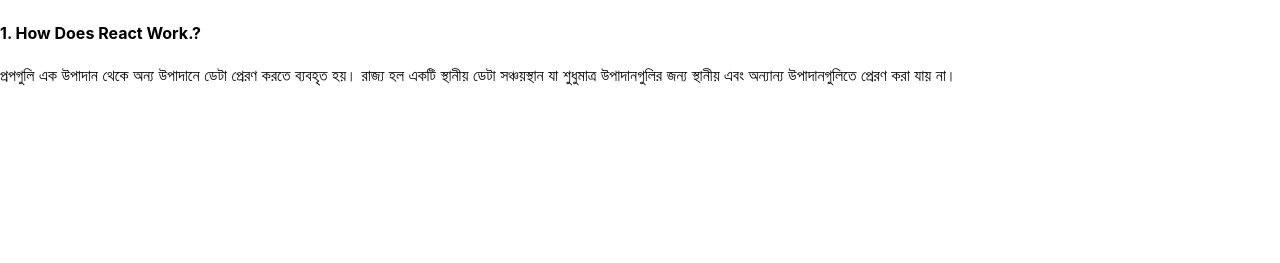
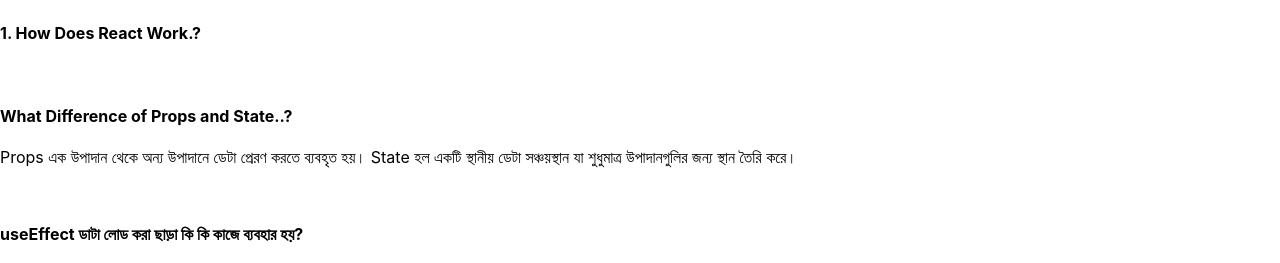
Before and after one commit to P2B-ARIF/ultra-active-club-a8, a React (Create React App) app: page / in a window 1280 px wide. Shown: the part 1181-1444 px from the top of the page. Before the commit the page ends 1282 px from the top, so only its background shows below. Built offline with nearby package versions, Linux system fonts and the light colour scheme.

Commit message:
added 2nd ans

```diff
--- a/src/components/Question/Question.js
+++ b/src/components/Question/Question.js
@@ -6,8 +6,14 @@
             <h2>Three Answer Of Question</h2>
             <div className="">
                 <h4>1. How Does React Work.?</h4>
-                <p>প্রপগুলি এক উপাদান থেকে অন্য উপাদানে ডেটা প্রেরণ করতে ব্যবহৃত হয়। রাজ্য হল একটি স্থানীয় ডেটা সঞ্চয়স্থান যা শুধুমাত্র উপাদানগুলির জন্য স্থানীয় এবং অন্যান্য উপাদানগুলিতে প্রেরণ করা যায় না।
-</p>
+                <p>
+                </p>
+                <br />
+                <h4>What Difference of Props and State..?</h4>
+                <p>Props এক উপাদান থেকে অন্য উপাদানে ডেটা প্রেরণ করতে ব্যবহৃত হয়। State হল একটি স্থানীয় ডেটা সঞ্চয়স্থান যা শুধুমাত্র উপাদানগুলির জন্য স্থান তৈরি করে।</p>
+                <br/>
+                <h4>useEffect ডাটা লোড করা ছাড়া কি কি কাজে ব্যবহার হয়?</h4>
+                <p></p>
             </div>
         </div>
     );
```
